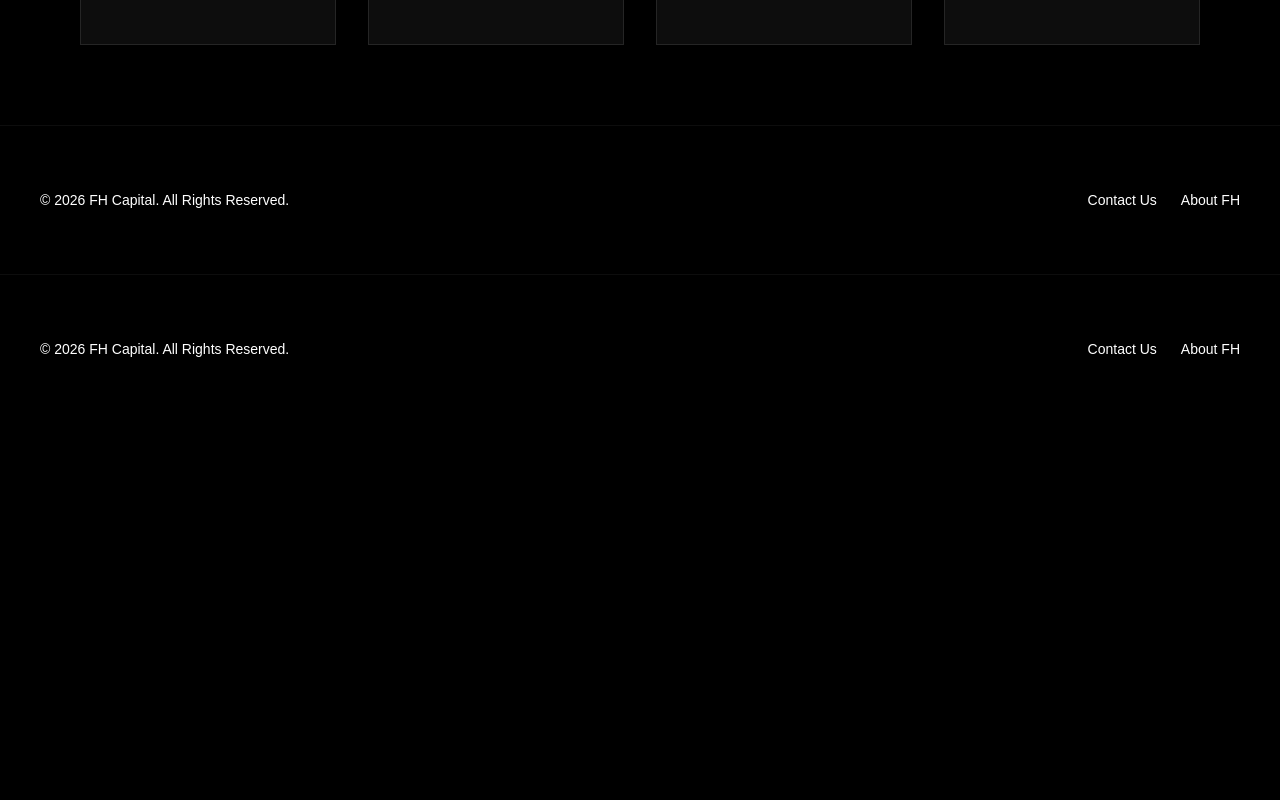
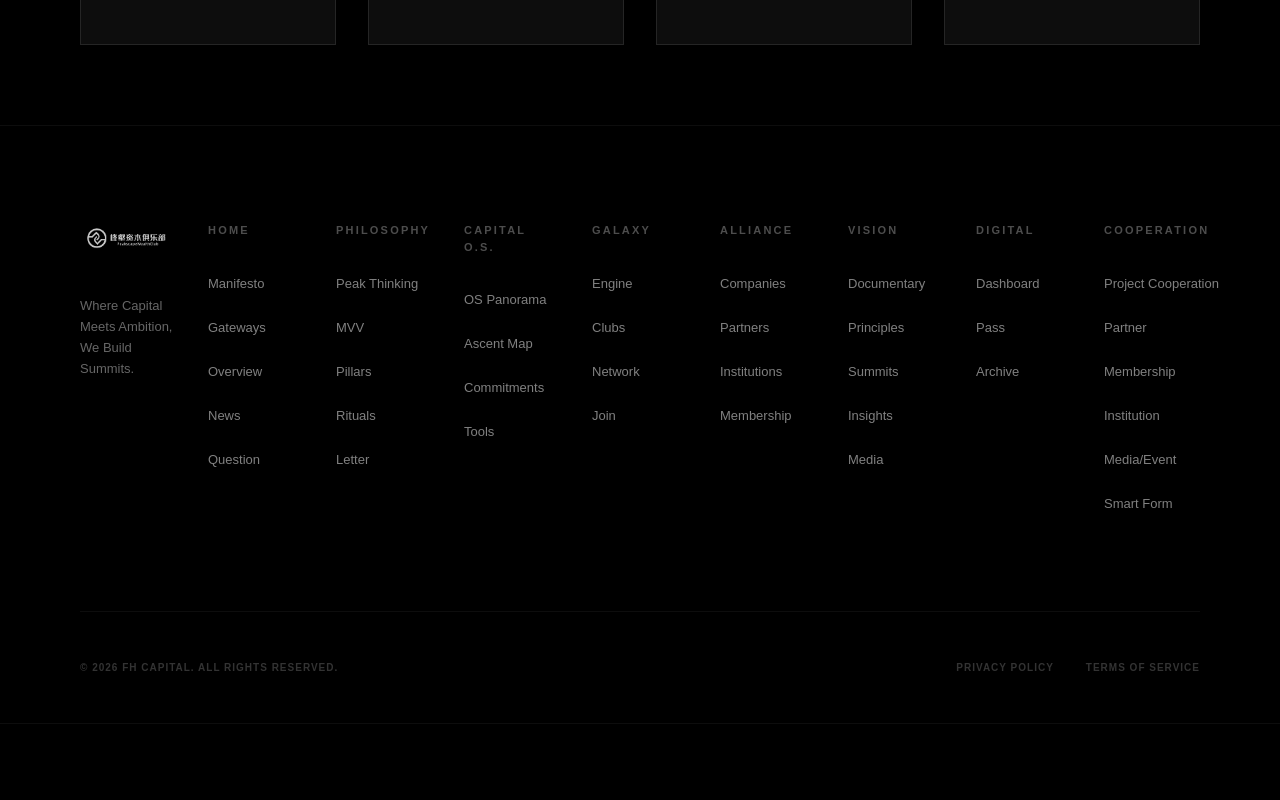
Before and after one commit to bayniidt/fhzb-1400, a Next.js app: page /fhzb-1400/family in a window 1280 px wide. Shown: the part 940-1740 px from the top of the page. Before the commit the page ends 1363 px from the top, so only its background shows below. Built offline with nearby package versions, Linux system fonts and the light colour scheme; a web font is replaced by a local one.

Commit message:
feat: redesign footer with site-wide navigation links and export components from navbar

```diff
--- a/src/components/layout/Footer.tsx
+++ b/src/components/layout/Footer.tsx
@@ -2,16 +2,90 @@
 
 import { useLanguage } from "@/context/LanguageContext";
 import Link from "next/link";
+import Image from "next/image";
+import { NAV_LINKS, CONTACT_SUB_ITEMS } from "./Navbar";
 
 export function Footer() {
-  const { t } = useLanguage();
+  const { t, language } = useLanguage();
+
   return (
-    <footer className="w-full bg-[#000000] py-16 px-10 border-t border-white/5 text-white">
-      <div className="max-w-7xl mx-auto flex flex-col md:flex-row justify-between items-center">
-        <div className="text-sm mb-4 md:mb-0">© 2026 {t('峰壑资本。保留所有权利。', 'FH Capital. All Rights Reserved.')}</div>
-        <div className="flex gap-6 text-sm">
-          <Link href="/contact" className="hover:text-white">{t('联系我们', 'Contact Us')}</Link>
-          <Link href="/philosophy" className="hover:text-white">{t('关于峰壑', 'About FH')}</Link>
+    <footer className="w-full bg-[#000000] pt-24 pb-12 px-6 md:px-12 lg:px-20 border-t border-white/5 text-white overflow-hidden">
+      <div className="max-w-[1800px] mx-auto w-full">
+        <div className="grid grid-cols-2 md:grid-cols-3 lg:grid-cols-9 gap-x-8 gap-y-16 mb-24">
+          {/* Column 1: Logo & Slogan */}
+          <div className="col-span-1 flex flex-col">
+            <div className="mb-12">
+              <Link href="/" className="inline-block mb-8">
+                <Image
+                  src="/fhzb-1400/images/logo.png"
+                  alt="FH Capital Logo"
+                  width={140}
+                  height={40}
+                  className="brightness-0 invert object-contain opacity-80"
+                />
+              </Link>
+              <p className="text-white/40 text-[13px] leading-relaxed max-w-[160px]">
+                {language === 'zh'
+                  ? "资本遇见雄心，我们共筑峰峦。"
+                  : "Where Capital Meets Ambition, We Build Summits."}
+              </p>
+            </div>
+          </div>
+
+          {/* Navigation Columns 2-8 */}
+          {NAV_LINKS.map((section, idx) => (
+            <div key={idx} className="flex flex-col gap-8">
+              <h4 className="text-white/30 text-[11px] font-bold tracking-[0.2em] uppercase">
+                {language === 'zh' ? section.zh : section.en}
+              </h4>
+              <ul className="flex flex-col gap-5">
+                {section.subItems?.map((item, sIdx) => (
+                  <li key={sIdx}>
+                    <Link
+                      href={item.href}
+                      className="text-white/50 hover:text-[#b7893b] transition-colors text-[13px] font-light leading-snug"
+                    >
+                      {language === 'zh' ? item.zh : item.en}
+                    </Link>
+                  </li>
+                ))}
+              </ul>
+            </div>
+          ))}
+
+          {/* Column 9: Contact (Move back to right) */}
+          <div className="flex flex-col gap-8">
+            <h4 className="text-white/30 text-[11px] font-bold tracking-[0.2em] uppercase">
+              {language === 'zh' ? "合作入口" : "COOPERATION"}
+            </h4>
+            <ul className="flex flex-col gap-5">
+              {CONTACT_SUB_ITEMS.map((item, idx) => (
+                <li key={idx}>
+                  <Link
+                    href={item.href}
+                    className="text-white/50 hover:text-[#b7893b] transition-colors text-[13px] font-light whitespace-nowrap"
+                  >
+                    {language === 'zh' ? item.zh : item.en}
+                  </Link>
+                </li>
+              ))}
+            </ul>
+          </div>
+        </div>
+
+        {/* Bottom Line */}
+        <div className="pt-12 border-t border-white/5 flex flex-col md:flex-row justify-between items-center gap-6">
+          <div className="text-white/20 text-[10px] tracking-[0.1em] uppercase font-bold">
+            © 2026 {t('峰壑资本。保留所有权利。', 'FH CAPITAL. ALL RIGHTS RESERVED.')}
+          </div>
+          <div className="flex gap-8">
+            <Link href="/privacy" className="text-white/20 hover:text-white transition-colors text-[10px] tracking-[0.1em] uppercase font-bold">
+              {t('隐私政策', 'PRIVACY POLICY')}
+            </Link>
+            <Link href="/terms" className="text-white/20 hover:text-white transition-colors text-[10px] tracking-[0.1em] uppercase font-bold">
+              {t('服务条款', 'TERMS OF SERVICE')}
+            </Link>
+          </div>
         </div>
       </div>
     </footer>
--- a/src/components/layout/Navbar.tsx
+++ b/src/components/layout/Navbar.tsx
@@ -7,7 +7,7 @@ import { useLanguage } from "@/context/LanguageContext"
 import Image from "next/image" // 1. 引入组件
 import logoFile from "../../public/images/logo.png";
 
-const NAV_LINKS = [
+export const NAV_LINKS = [
   {
     href: "/",
     zh: "首页",
@@ -89,7 +89,7 @@ const NAV_LINKS = [
   },
 ]
 
-const CONTACT_SUB_ITEMS = [
+export const CONTACT_SUB_ITEMS = [
   { zh: "项目合作", en: "Project Cooperation", href: "/contact#cooperation", descZh: "寻求产业与资本的共鸣", descEn: "Seek resonance of industry & capital" },
   { zh: "合伙人加盟", en: "Partner", href: "/contact#partner-join", descZh: "加入合伙人价值体系", descEn: "Join the partner value system" },
   { zh: "会员申请", en: "Membership", href: "/contact#member-apply", descZh: "开启私享会籍特权", descEn: "Open private membership privileges" },
```
